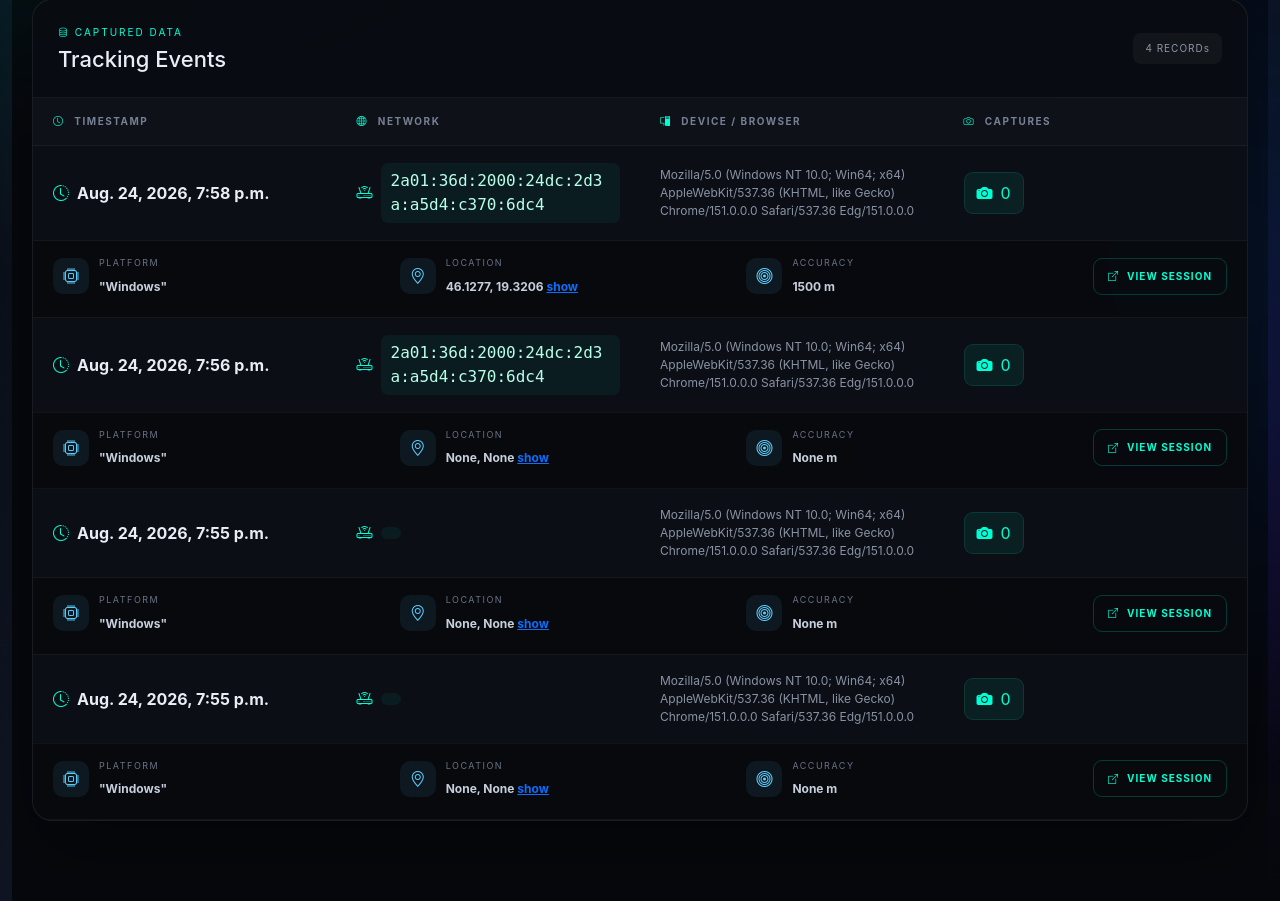
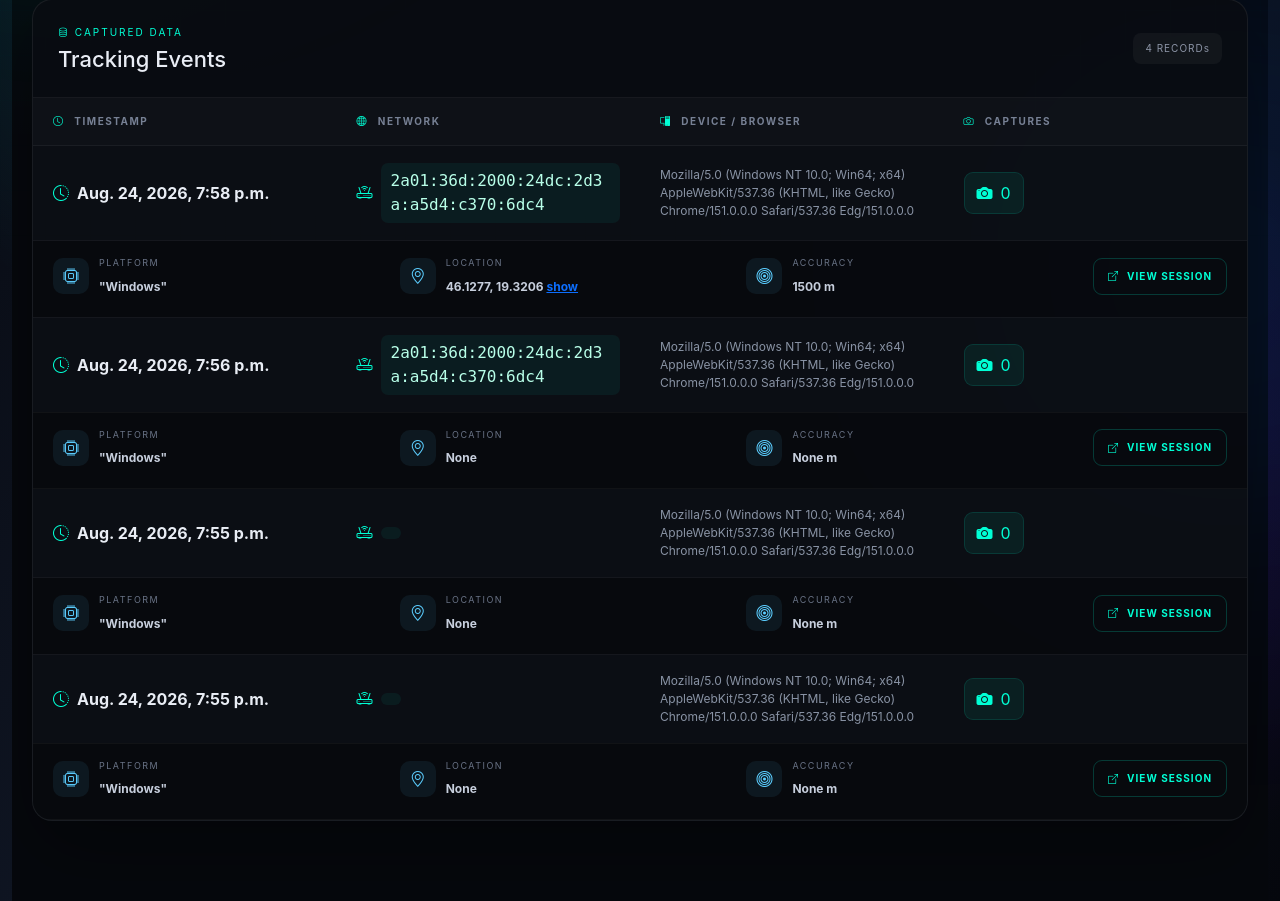
Before and after one commit to n4gY1/TraceGate, a Django app: page /show/1/ in a window 1280 px wide. Shown: the part 485-1386 px from the top of the page. Run offline with Django 5.2, Linux system fonts and the light colour scheme; a user stored in the database is signed in; data comes from the database, SQL or seed files in the repository.

Commit message:
google maps v4

```diff
--- a/templates/tracker/list_trackers.html
+++ b/templates/tracker/list_trackers.html
@@ -242,7 +242,7 @@
                                             <span>LOCATION</span>
 
                                             <strong>
-                                                {% if obj.latitude != "None" %}
+                                                {% if obj.latitude != None %}
                                                 {{ obj.latitude }},
                                                 {{ obj.longitude }}
                                                 <a href="https://maps.google.com/?q={{obj.latitude}},{{obj.longitude}}">show</a>
```
